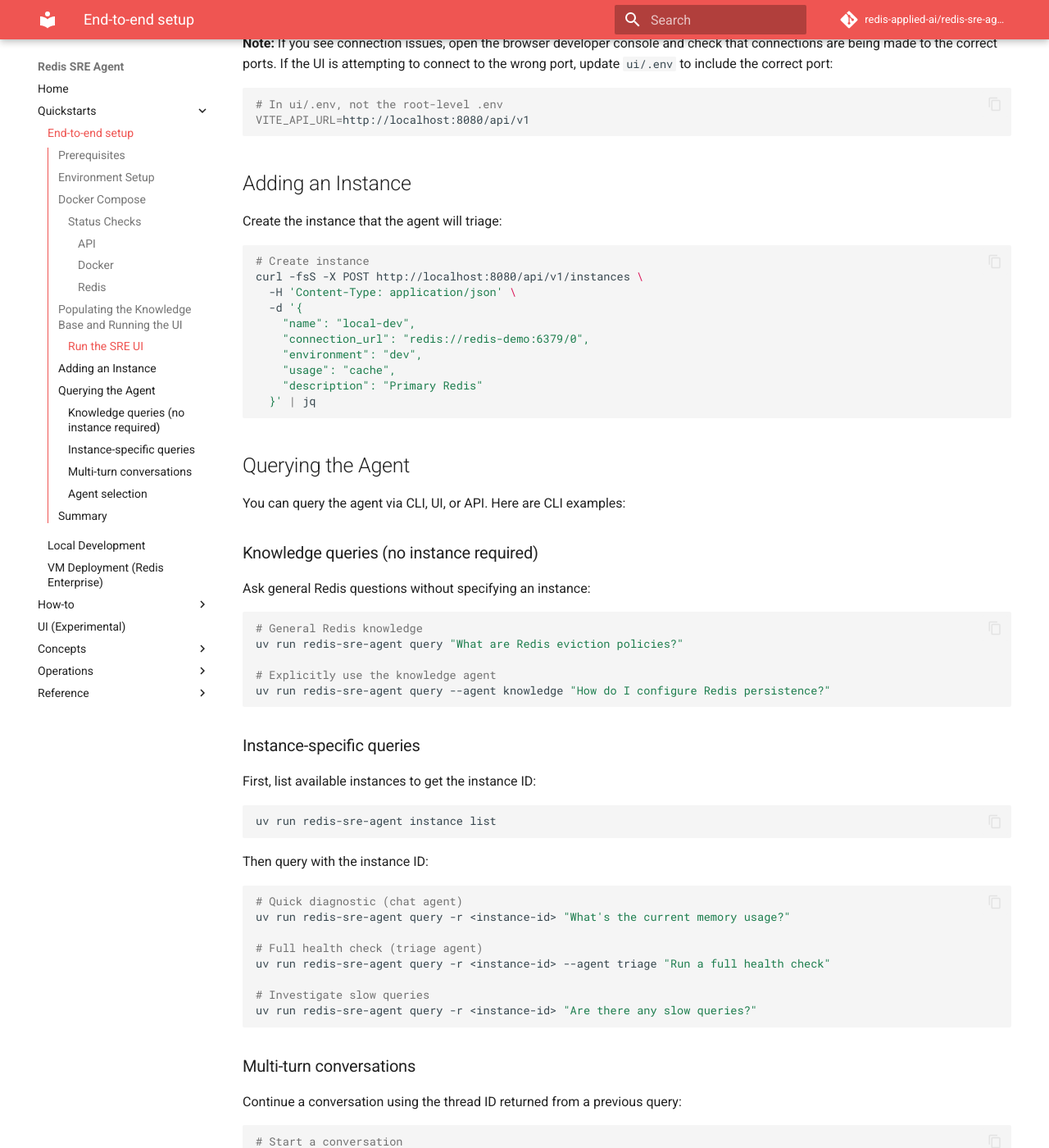
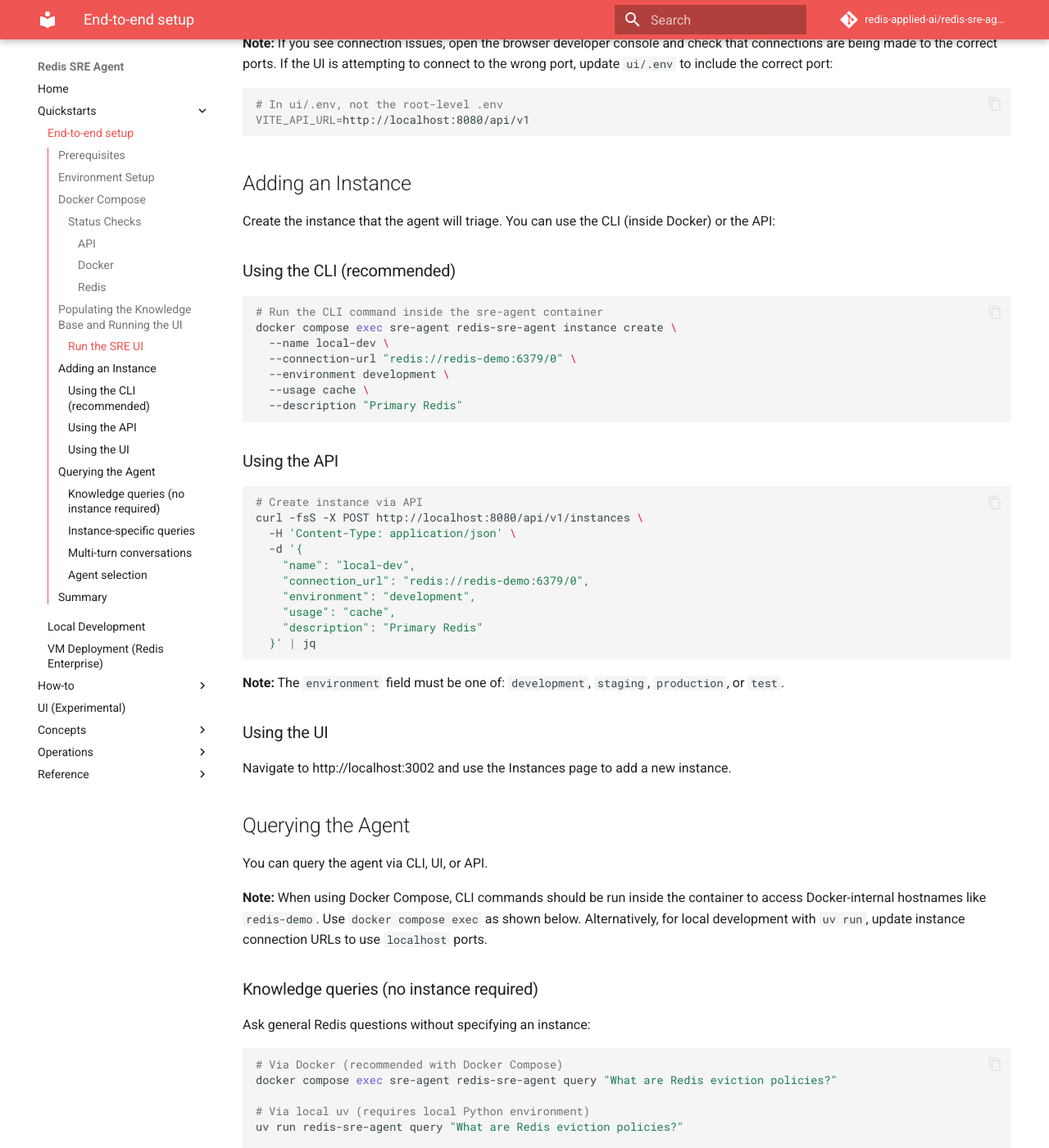
Before and after one commit to redis-applied-ai/redis-sre-agent, an MkDocs documentation site: the page built from docs/quickstarts/end-to-end-setup.md, in a window 1280 px wide and 1400 px high, scrolled down 3671 px. Shown: the whole window at 82% size. Built offline with MkDocs 1.6.1 and Material for MkDocs 9.7.7, drawn with Linux system fonts in a browser that asks for light colours; comment, search, counter and statistics services are not loaded; some of the changed text lies outside the part shown.

Commit message:
Fix quickstart documentation issues
- Use ${REDIS_URL} for MCP memory server to inherit from environment
- Fix environment value 'dev' -> 'development' in curl example
- Add docker compose exec wrappers for CLI commands
- Suppress expected MCP SDK shutdown errors in CLI

````diff
--- a/docs/quickstarts/end-to-end-setup.md
+++ b/docs/quickstarts/end-to-end-setup.md
@@ -124,35 +124,60 @@
 
 ## Adding an Instance
 
-Create the instance that the agent will triage:
+Create the instance that the agent will triage. You can use the CLI (inside Docker) or the API:
+
+### Using the CLI (recommended)
 
 ```bash
-# Create instance
+# Run the CLI command inside the sre-agent container
+docker compose exec sre-agent redis-sre-agent instance create \
+  --name local-dev \
+  --connection-url "redis://redis-demo:6379/0" \
+  --environment development \
+  --usage cache \
+  --description "Primary Redis"
+```
+
+### Using the API
+
+```bash
+# Create instance via API
 curl -fsS -X POST http://localhost:8080/api/v1/instances \
   -H 'Content-Type: application/json' \
   -d '{
     "name": "local-dev",
     "connection_url": "redis://redis-demo:6379/0",
-    "environment": "dev",
+    "environment": "development",
     "usage": "cache",
     "description": "Primary Redis"
   }' | jq
 ```
 
+**Note:** The `environment` field must be one of: `development`, `staging`, `production`, or `test`.
+
+### Using the UI
+
+Navigate to http://localhost:3002 and use the Instances page to add a new instance.
+
 ## Querying the Agent
 
-You can query the agent via CLI, UI, or API. Here are CLI examples:
+You can query the agent via CLI, UI, or API.
+
+**Note:** When using Docker Compose, CLI commands should be run inside the container to access Docker-internal hostnames like `redis-demo`. Use `docker compose exec` as shown below. Alternatively, for local development with `uv run`, update instance connection URLs to use `localhost` ports.
 
 ### Knowledge queries (no instance required)
 
 Ask general Redis questions without specifying an instance:
 
 ```bash
-# General Redis knowledge
+# Via Docker (recommended with Docker Compose)
+docker compose exec sre-agent redis-sre-agent query "What are Redis eviction policies?"
+
+# Via local uv (requires local Python environment)
 uv run redis-sre-agent query "What are Redis eviction policies?"
 
 # Explicitly use the knowledge agent
-uv run redis-sre-agent query --agent knowledge "How do I configure Redis persistence?"
+docker compose exec sre-agent redis-sre-agent query --agent knowledge "How do I configure Redis persistence?"
 ```
 
 ### Instance-specific queries
@@ -160,20 +185,20 @@
 First, list available instances to get the instance ID:
 
 ```bash
-uv run redis-sre-agent instance list
+docker compose exec sre-agent redis-sre-agent instance list
 ```
 
 Then query with the instance ID:
 
 ```bash
 # Quick diagnostic (chat agent)
-uv run redis-sre-agent query -r <instance-id> "What's the current memory usage?"
+docker compose exec sre-agent redis-sre-agent query -r <instance-id> "What's the current memory usage?"
 
 # Full health check (triage agent)
-uv run redis-sre-agent query -r <instance-id> --agent triage "Run a full health check"
+docker compose exec sre-agent redis-sre-agent query -r <instance-id> --agent triage "Run a full health check"
 
 # Investigate slow queries
-uv run redis-sre-agent query -r <instance-id> "Are there any slow queries?"
+docker compose exec sre-agent redis-sre-agent query -r <instance-id> "Are there any slow queries?"
 ```
 
 ### Multi-turn conversations
@@ -182,11 +207,11 @@
 
 ```bash
 # Start a conversation
-uv run redis-sre-agent query -r <instance-id> "What's the memory usage?"
+docker compose exec sre-agent redis-sre-agent query -r <instance-id> "What's the memory usage?"
 # Output includes: Thread ID: abc123...
 
 # Continue the conversation
-uv run redis-sre-agent query -r <instance-id> -t abc123 "What about CPU?"
+docker compose exec sre-agent redis-sre-agent query -r <instance-id> -t abc123 "What about CPU?"
 ```
 
 ### Agent selection
````
Also changed, not shown: 3 other files.
